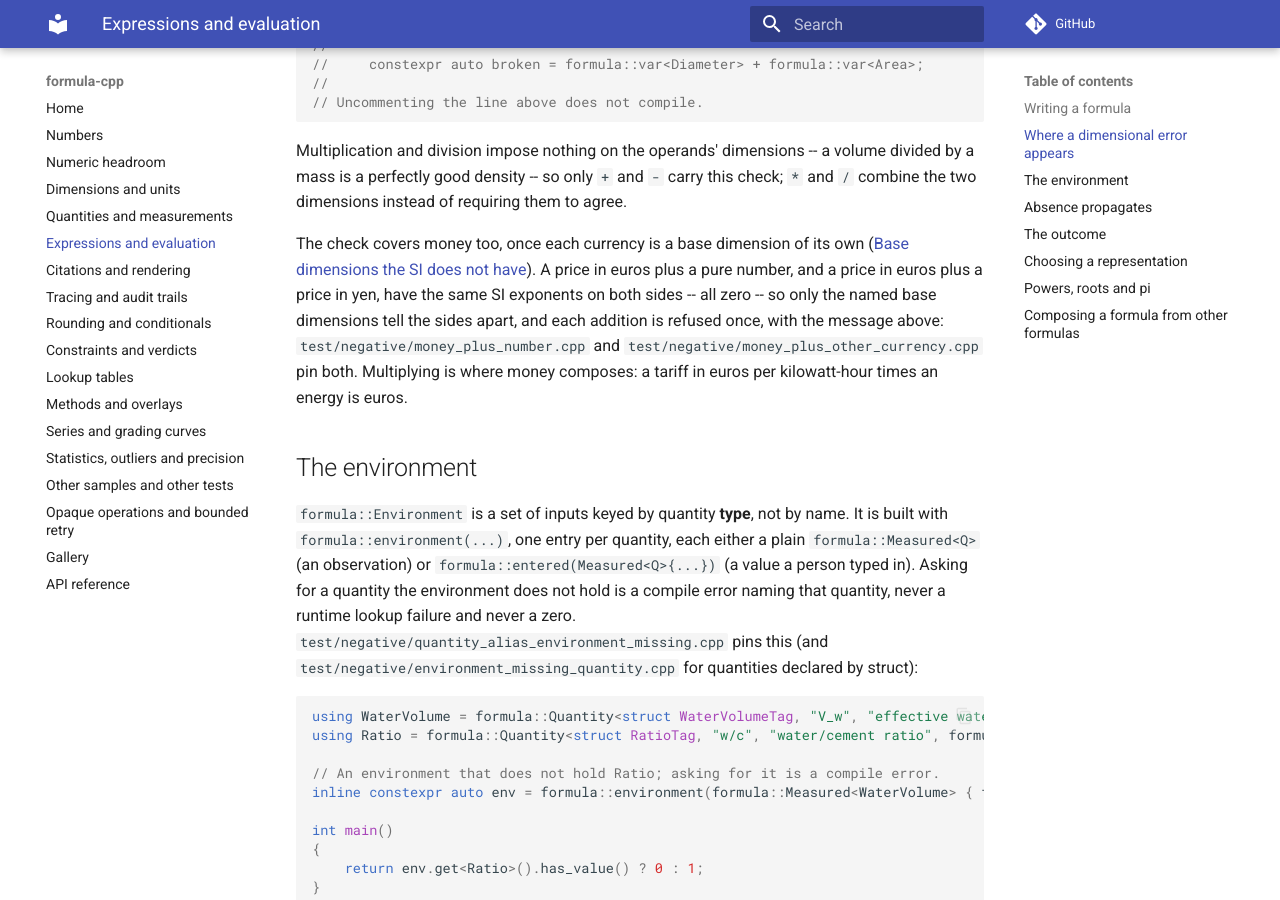
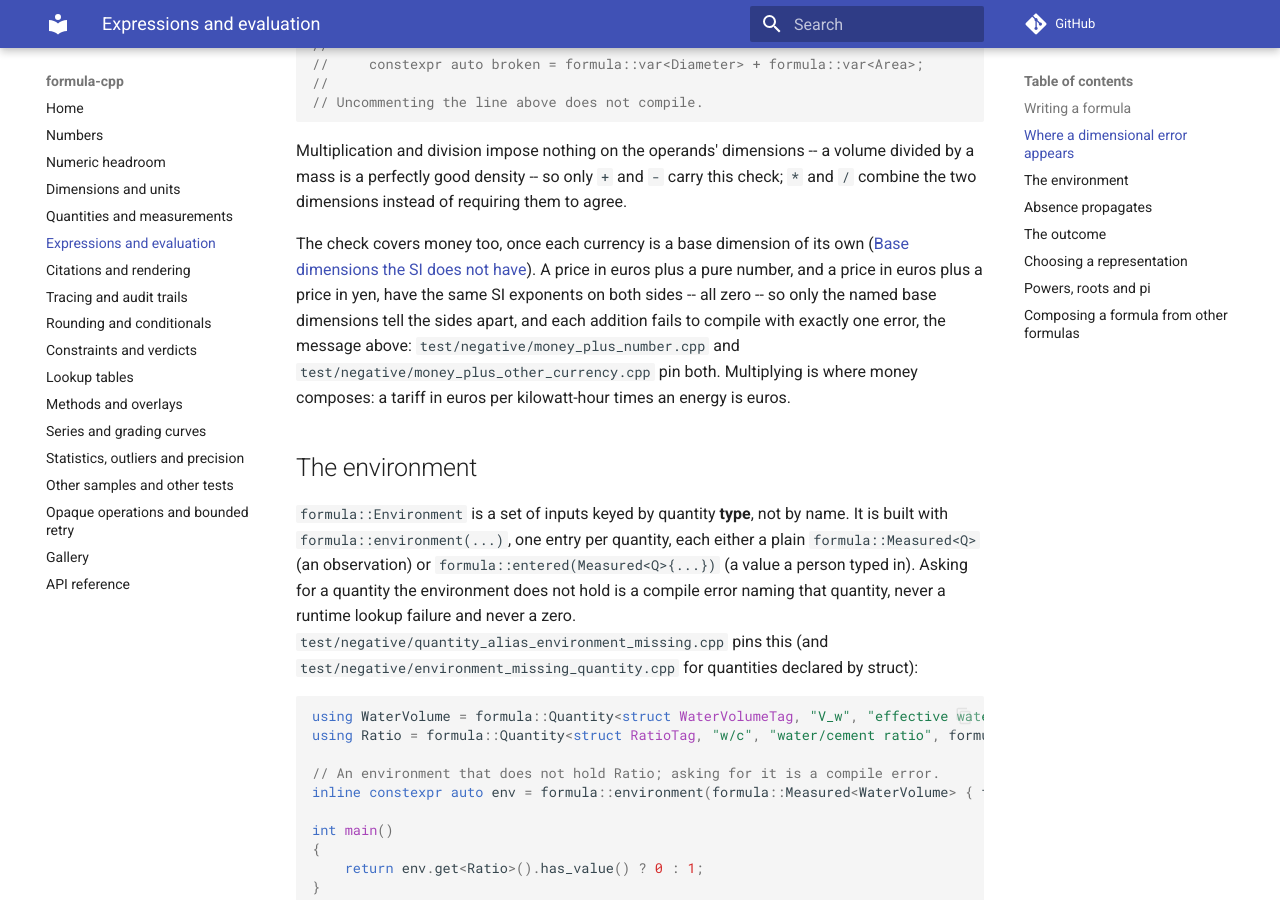
Before and after one commit to LASTRADA-Software/formula-cpp, an MkDocs documentation site: the page built from docs/expressions.md, in a window 1280 px wide and 900 px high, scrolled down 2311 px. Built offline with MkDocs 1.6.1 and Material for MkDocs 9.7.7, drawn with Linux system fonts in a browser that asks for light colours; comment, search, counter and statistics services are not loaded; some of the changed text lies outside the part shown.

Commit message:
docs: say named bases come in the next release, and correct five wordings
The README and the documentation index listed named base dimensions as
shipped, beside text saying 0.1.0 is usable for what is listed as
shipped, while the changelog has them under Unreleased. The dimensions
row is back to what 0.1.0 shipped, and a row of its own says named base
dimensions come in the next release. The index also said series and
statistics were planned, though 0.1.0 shipped them; its table now lists
the same shipped rows as the README, which match 0.1.0's own.

Wordings:
- the dimensions guide gives the character codes a name is printed as in
  prose, since cl and clang space them differently;
- a computed step does carry a unit, the coherent unit of its dimension,
  only no symbol of its own, and the expressions guide now says that;
- each money addition fails to compile with exactly one error, which is
  what the two negative tests pin, not merely "is refused once";
- unit_quotient's comment said two denominators whose product passes
  2^31 overflow, which reads as sufficient and is off by one: the
  product must still exceed INT32_MAX once in lowest terms;
- the tracing guide's quotation of Step::unit ends where the paragraph
  it discusses ends, so it stays verbatim without bringing in
  NumericValueNode and sourceUnit, which the guide does not explain.

Signed-off-by: Christian Parpart <c.parpart@lastrada.net>

```diff
--- a/docs/expressions.md
+++ b/docs/expressions.md
@@ -128,10 +128,11 @@
 ([Base dimensions the SI does not have](dimensions.md#base-dimensions-the-si-does-not-have)).
 A price in euros plus a pure number, and a price in euros plus a price in yen,
 have the same SI exponents on both sides -- all zero -- so only the named base
-dimensions tell the sides apart, and each addition is refused once, with the
-message above: `test/negative/money_plus_number.cpp` and
-`test/negative/money_plus_other_currency.cpp` pin both. Multiplying is where
-money composes: a tariff in euros per kilowatt-hour times an energy is euros.
+dimensions tell the sides apart, and each addition fails to compile with
+exactly one error, the message above: `test/negative/money_plus_number.cpp`
+and `test/negative/money_plus_other_currency.cpp` pin both. Multiplying is
+where money composes: a tariff in euros per kilowatt-hour times an energy is
+euros.
 
 ## The environment
 
```
Also changed, not shown: other parts of docs/expressions.md (+2 -1 lines), README.md (+2 -1 lines), docs/dimensions.md (+1 -1 lines), docs/index.md (+6 -2 lines), docs/tracing.md (+0 -9 lines), 1 other file.
